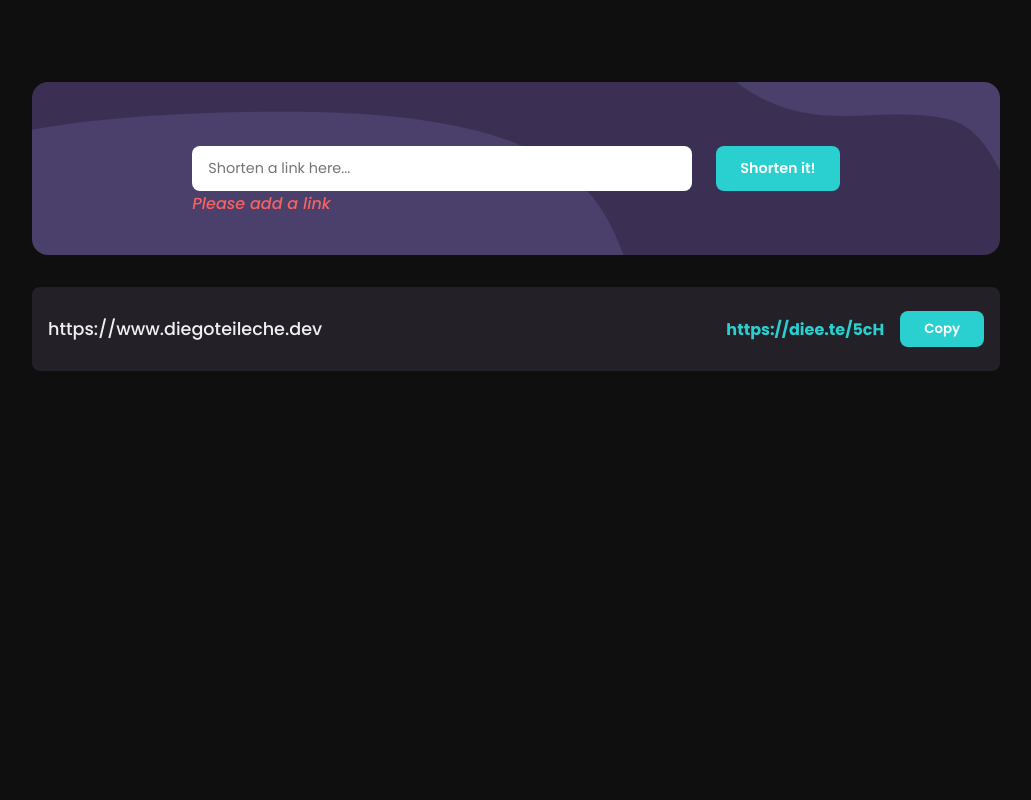
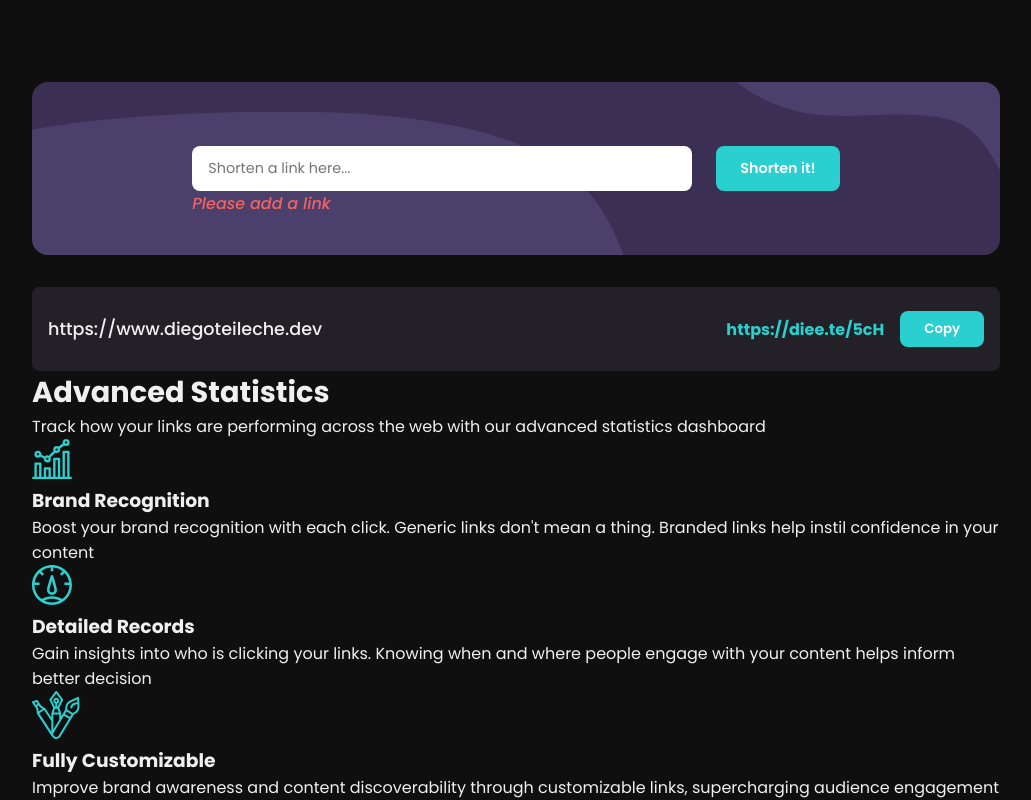
Before and after one commit to diego-teileche/shortcraft, a React (Vite) app: page / in a window 1280 px wide. Shown: the part 759-1559 px from the top of the page, without its empty margins (124-1155 px from the left). Before the commit the page ends 1130 px from the top, so only its background shows below. Built offline with nearby package versions, Linux system fonts and the light colour scheme.

Commit message:
Statistics Section | Elements added

```diff
--- a/src/App.tsx
+++ b/src/App.tsx
@@ -1,6 +1,7 @@
 import Header from "./components/Header"
 import Hero from "./components/Hero"
 import Shorten from "./components/Shorten"
+import Statistic from "./components/Statistic"
 
 const App = () => {
 	return (
@@ -8,6 +9,7 @@ const App = () => {
 			<Header />
 			<Hero />
 			<Shorten />
+			<Statistic />
 		</>
 	)
 }
--- /dev/null
+++ b/src/components/Card.tsx
@@ -0,0 +1,28 @@
+interface CardProps {
+	image: string
+	alt: string
+	title: string
+	description: string
+	className?: string
+}
+
+const Card: React.FC<CardProps> = ({
+	image,
+	alt,
+	title,
+	description,
+	className,
+}) => {
+	return (
+		<div className={`statistic__card | ${className}`}>
+			<div className="img">
+				<img src={image} alt={alt} />
+			</div>
+
+			<h3>{title}</h3>
+			<p>{description}</p>
+		</div>
+	)
+}
+
+export default Card
--- /dev/null
+++ b/src/components/Statistic.tsx
@@ -0,0 +1,43 @@
+import Card from "./Card"
+import BrandImg from "../assets/icon-brand-recognition.svg"
+import DetailedImg from "../assets/icon-detailed-records.svg"
+import CustomImg from "../assets/icon-fully-customizable.svg"
+
+const Statistic = () => {
+	return (
+		<section className="statistics">
+			<div className="container">
+				<div className="statistics__title">
+					<h2>Advanced Statistics</h2>
+					<p>
+						Track how your links are performing across the web with our advanced
+						statistics dashboard
+					</p>
+				</div>
+
+				<div className="statistics__cards">
+					<Card
+						image={BrandImg}
+						title="Brand Recognition"
+						description="Boost your brand recognition with each click. Generic links don't mean a thing. Branded links help instil confidence in your content"
+						alt="Brand Recognition Image"
+					/>
+					<Card
+						image={DetailedImg}
+						title="Detailed Records"
+						description="Gain insights into who is clicking your links. Knowing when and where people engage with your content helps inform better decision"
+						alt="Detailed Records Image"
+					/>
+					<Card
+						image={CustomImg}
+						title="Fully Customizable"
+						description="Improve brand awareness and content discoverability through customizable links, supercharging audience engagement"
+						alt="Fully Customizable Image"
+					/>
+				</div>
+			</div>
+		</section>
+	)
+}
+
+export default Statistic
```
